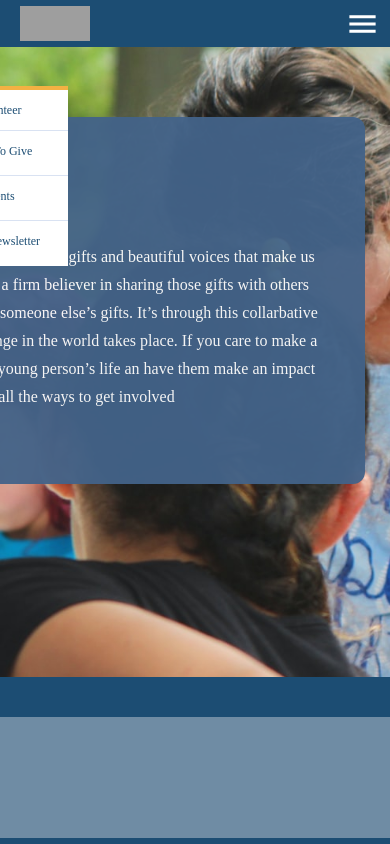
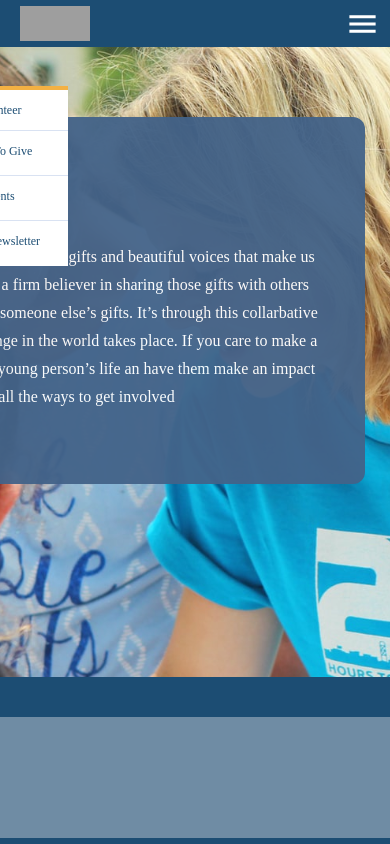
Before and after one commit to Ricomitch/The-Door, a React (Create React App) app in the folder client/: page /get-involved in a window 390 px wide. Shown: the top 844 px of the page. Built offline with nearby package versions, Linux system fonts and the light colour scheme; grey boxes are pictures that could not be loaded; a web font is replaced by a local one.

Commit message:
get involved nav fix

```diff
--- a/client/src/components/GetInvolved/HeroGetInvolved.css
+++ b/client/src/components/GetInvolved/HeroGetInvolved.css
@@ -1,10 +1,17 @@
 div.HeroGet {
   position: relative;
 }
-
 div.HeroGetRectangle143 {
   position: absolute;
   top: 70px;
   right: 25px;
   z-index: 1;
 }
+
+@media screen and (max-width: 426px) {
+  .img-wrapper {
+    background-size: 'cover';
+
+    background-position-x: -350px;
+  }
+}
--- a/client/src/components/GetInvolved/HeroGetInvolved.jsx
+++ b/client/src/components/GetInvolved/HeroGetInvolved.jsx
@@ -4,13 +4,11 @@ import HeroGetInvolvedPhoto from '../../assets/GetInvolved/photo-1560252829-804f
 import copyJSON from '../../assets/GetInvolved/getInvolved.json'
 import './HeroGetInvolved.css'
 
-
 function HeroGetInvolved() {
   return (
-    <div className="HeroGet">
-      <div className="HeroGetRectangle143">
+    <div className='HeroGet'>
+      <div className='HeroGetRectangle143'>
         <Rectangle143 copy={copyJSON.GetInvolvedRectangle143} />
-
       </div>
       <div
         className='img-wrapper'
@@ -20,10 +18,8 @@ function HeroGetInvolved() {
           width: '1301px',
           height: '630px',
           zIndex: '0',
-              backgroundPositionY: '50%'
-            }}
-      ></div>
-
+          backgroundPositionY: '50%',
+        }}></div>
     </div>
   )
 }
--- a/client/src/components/shared/Nav/Nav.css
+++ b/client/src/components/shared/Nav/Nav.css
@@ -84,7 +84,7 @@
 
 .about-the-door-nav-div,
 .programs-services-nav-div,
-.get0involved-nav {
+.get-involved-nav {
   display: inline-block;
   height: 86px;
   text-align: center;
```
Lines whose indentation alone changed are shown as unchanged.
